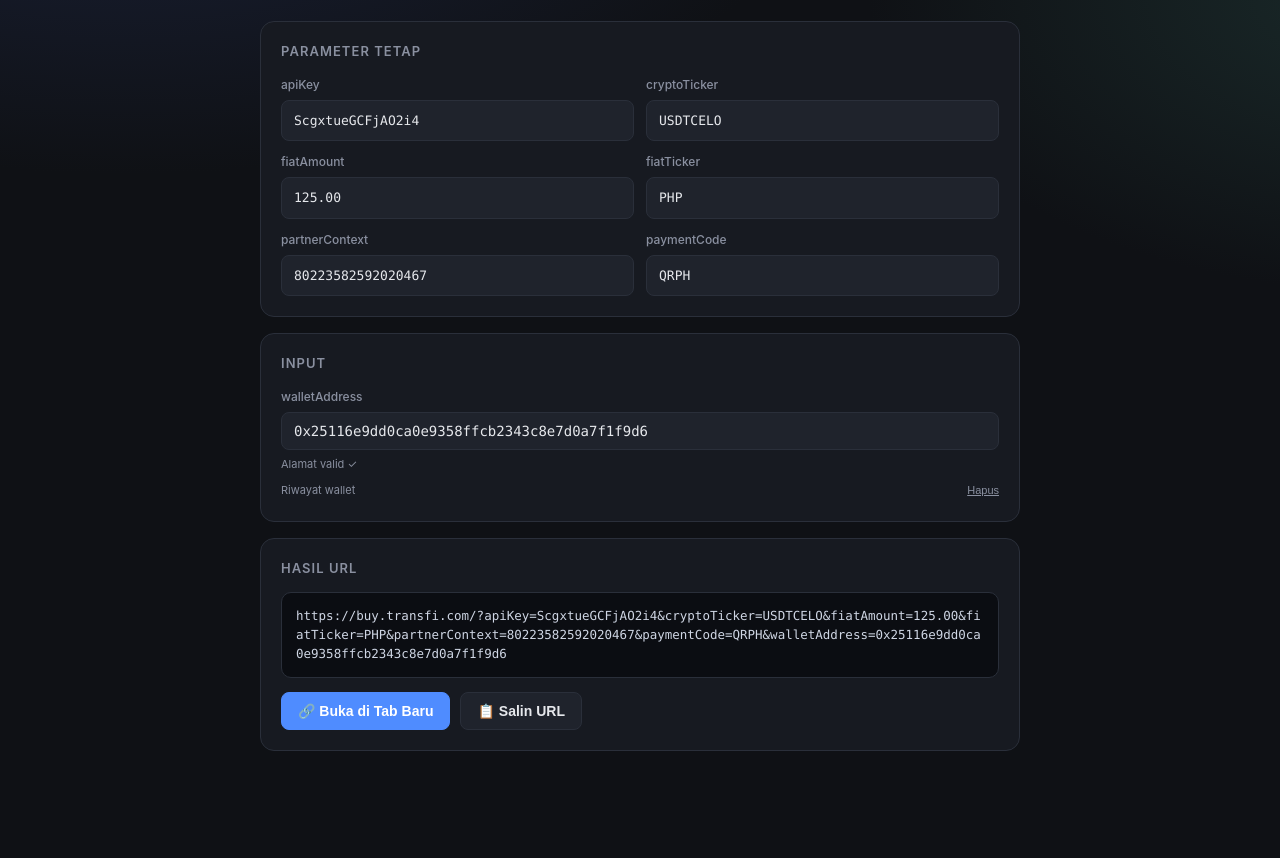
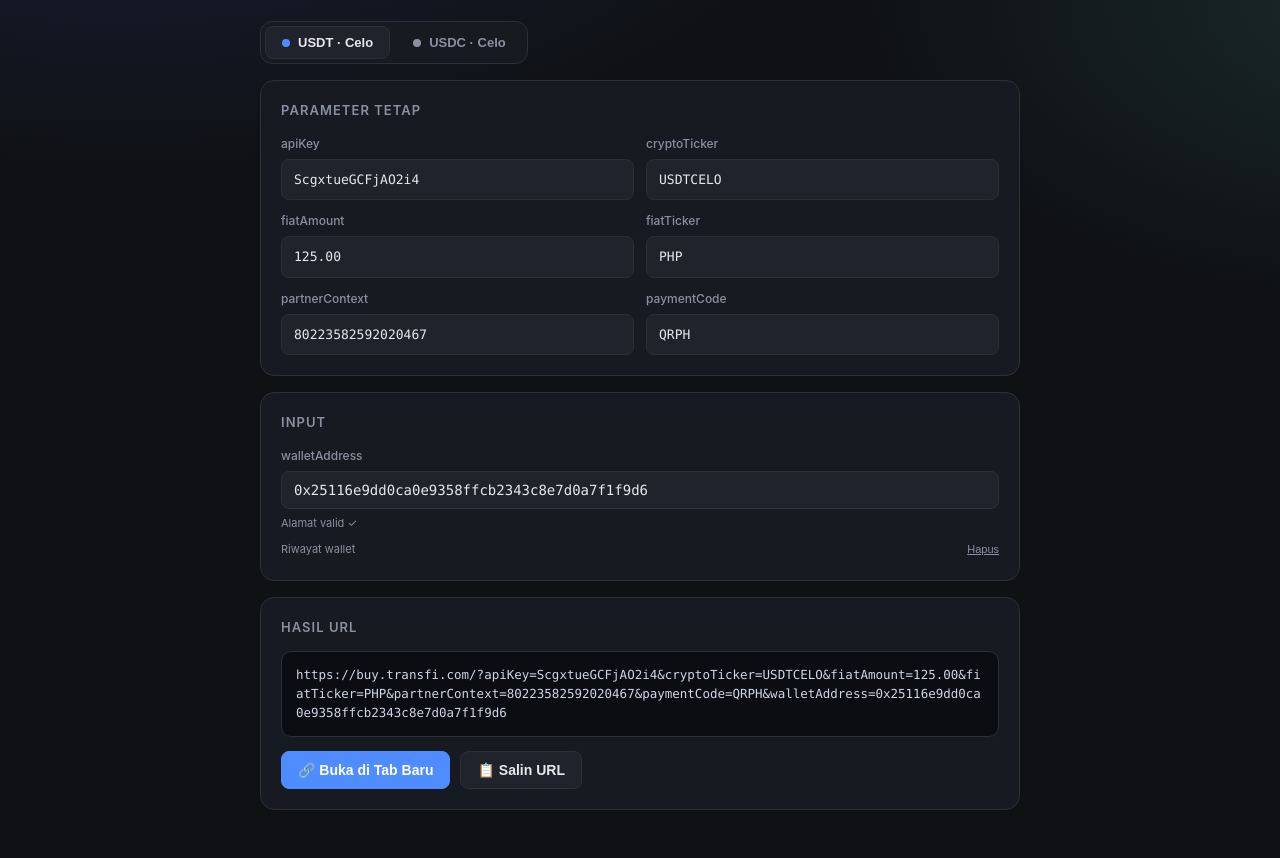
Before and after one commit to akasakaid/akasakaid.github.io, a plain HTML site: page transfi/index.html in a window 1280 px wide. Shown: the part 96-954 px from the top of the page. Before the commit the page ends 895 px from the top, so only its background shows below. Drawn offline with Linux system fonts and the light colour scheme.

Commit message:
✨ (transfi/index.html): enhance profile management with dynamic profile switching and UI updates

```diff
--- a/transfi/index.html
+++ b/transfi/index.html
@@ -193,6 +193,33 @@
     text-decoration: underline;
   }
   .clear-link:hover { color: #ff6b6b; }
+
+  .profile-bar {
+    display: flex; gap: 6px; padding: 4px;
+    background: var(--card);
+    border: 1px solid var(--border);
+    border-radius: 12px;
+    margin-bottom: 16px;
+    width: fit-content;
+  }
+  .profile-pill {
+    appearance: none; border: 1px solid transparent;
+    background: transparent; color: var(--muted);
+    padding: 8px 16px; border-radius: 8px;
+    font-size: 13px; font-weight: 600; cursor: pointer;
+    display: inline-flex; align-items: center; gap: 8px;
+    transition: background .15s, color .15s, border-color .15s;
+  }
+  .profile-pill:hover { color: var(--text); }
+  .profile-pill.active {
+    background: var(--card-2); color: var(--text);
+    border-color: var(--border);
+  }
+  .profile-pill .dot {
+    width: 8px; height: 8px; border-radius: 50%;
+    background: var(--muted);
+  }
+  .profile-pill.active .dot { background: var(--accent); }
 </style>
 </head>
 <body>
@@ -201,6 +228,8 @@
       <h1>Transfi Buy Link Builder <span class="pill">MiniPay × TransFi</span></h1>
       <p>Atur <b>walletAddress</b>, URL buy.transfi.com akan dibuat otomatis.</p>
     </header>
+
+    <div class="profile-bar" id="profileBar"></div>
 
     <section class="card">
       <h2>Parameter Tetap</h2>
@@ -266,20 +295,32 @@
   <div class="toast" id="toast">Disalin!</div>
 
 <script>
-  const PARAMS = {
+  const PROFILES = {
+    "USDT-CELO": {
+      label: "USDT · Celo",
+      params: {
         apiKey: "ScgxtueGCFjAO2i4",
         cryptoTicker: "USDTCELO",
         fiatAmount: "125.00",
         fiatTicker: "PHP",
         partnerContext: "80223582592020467",
         paymentCode: "QRPH",
+      },
+      defaultWallet: "0x25116e9dd0ca0e9358ffcb2343c8e7d0a7f1f9d6",
+    },
+    "USDC-CELO": {
+      label: "USDC · Celo",
+      params: {
+        apiKey: "ScgxtueGCFjAO2i4",
+        cryptoTicker: "USDCCELO",
+        fiatAmount: "125.00",
+        fiatTicker: "PHP",
+        partnerContext: "80456063131889651",
+        paymentCode: "QRPH",
+      },
+      defaultWallet: "0x2aC9A1EdE5A15490CbDd934E5F47d73c13266aee",
+    },
   };
-
-  // Render static fields
-  Object.entries(PARAMS).forEach(([k, v]) => {
-    const el = document.getElementById(k);
-    if (el) el.textContent = v;
-  });
 
   const baseURL = "https://buy.transfi.com/";
   const walletInput = document.getElementById("walletAddress");
@@ -291,20 +332,26 @@
   const historyEl = document.getElementById("history");
   const historyChips = document.getElementById("historyChips");
   const clearHistoryBtn = document.getElementById("clearHistory");
+  const profileBar = document.getElementById("profileBar");
 
-  const STORAGE_KEY = "transfi.wallets";
+  const STORAGE_KEYS = {
+    history: "transfi.wallets",
+    profile: "transfi.profile",
+  };
   const MAX_HISTORY = 5;
   const ETH_RE = /^0x[0-9a-fA-F]{40}$/;
 
+  let currentProfile = PROFILES["USDT-CELO"];
+
   function loadHistory() {
     try {
-      const raw = localStorage.getItem(STORAGE_KEY);
+      const raw = localStorage.getItem(STORAGE_KEYS.history);
       const arr = raw ? JSON.parse(raw) : [];
       return Array.isArray(arr) ? arr.filter(ETH_RE.test.bind(ETH_RE)) : [];
     } catch { return []; }
   }
   function saveHistory(arr) {
-    try { localStorage.setItem(STORAGE_KEY, JSON.stringify(arr.slice(0, MAX_HISTORY))); }
+    try { localStorage.setItem(STORAGE_KEYS.history, JSON.stringify(arr.slice(0, MAX_HISTORY))); }
     catch {}
   }
   function pushHistory(addr) {
@@ -350,14 +397,71 @@
     renderHistory();
   });
 
-  // Pre-fill from history
+  function renderStaticFields() {
+    Object.entries(currentProfile.params).forEach(([k, v]) => {
+      const el = document.getElementById(k);
+      if (el) el.textContent = v;
+    });
+  }
+
+  function buildProfileBar() {
+    profileBar.innerHTML = "";
+    Object.entries(PROFILES).forEach(([key, p]) => {
+      const btn = document.createElement("button");
+      btn.type = "button";
+      btn.className = "profile-pill" + (key === currentProfileKey() ? " active" : "");
+      btn.dataset.key = key;
+      btn.innerHTML = '<span class="dot"></span>' + p.label;
+      btn.addEventListener("click", () => switchProfile(key));
+      profileBar.appendChild(btn);
+    });
+  }
+
+  function currentProfileKey() {
+    return Object.entries(PROFILES).find(([, p]) => p === currentProfile)?.[0]
+      || Object.keys(PROFILES)[0];
+  }
+
+  function switchProfile(key) {
+    if (!PROFILES[key] || PROFILES[key] === currentProfile) return;
+    currentProfile = PROFILES[key];
+    try { localStorage.setItem(STORAGE_KEYS.profile, key); } catch {}
+    renderStaticFields();
+    renderProfileBar();
+    // Reset wallet to this profile's default if input is empty or matches a previous default
+    const list = loadHistory();
+    const inHistory = list.some(a => a.toLowerCase() === walletInput.value.trim().toLowerCase());
+    if (!walletInput.value.trim() || !inHistory) {
+      walletInput.value = currentProfile.defaultWallet;
+    }
+    update();
+  }
+
+  function renderProfileBar() {
+    const activeKey = currentProfileKey();
+    profileBar.querySelectorAll(".profile-pill").forEach(b => {
+      b.classList.toggle("active", b.dataset.key === activeKey);
+    });
+  }
+
+  // Init profile
+  try {
+    const saved = localStorage.getItem(STORAGE_KEYS.profile);
+    if (saved && PROFILES[saved]) currentProfile = PROFILES[saved];
+  } catch {}
+
+  renderStaticFields();
+  buildProfileBar();
+  renderProfileBar();
+
+  // Pre-fill from history (or profile default)
   const remembered = loadHistory();
-  walletInput.value = remembered[0] || "0x25116e9dd0ca0e9358ffcb2343c8e7d0a7f1f9d6";
+  walletInput.value = remembered[0] || currentProfile.defaultWallet;
   renderHistory();
 
   function buildURL(addr) {
     const q = new URLSearchParams({
-      ...PARAMS,
+      ...currentProfile.params,
       walletAddress: addr,
     });
     return baseURL + "?" + q.toString();
```
Lines whose indentation alone changed are shown as unchanged.
